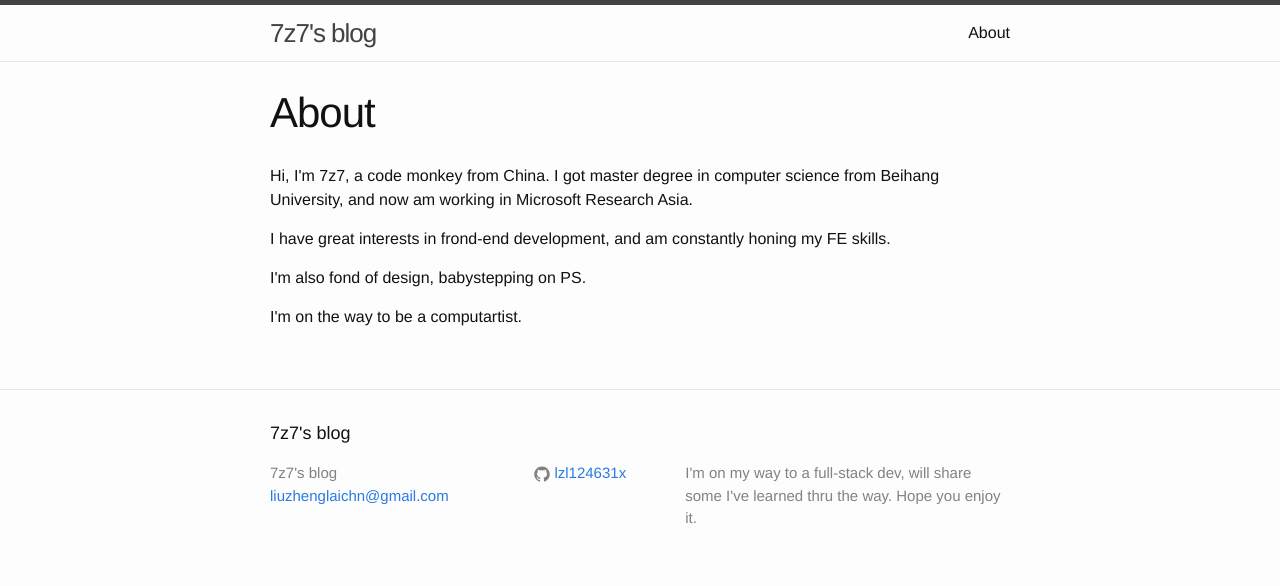
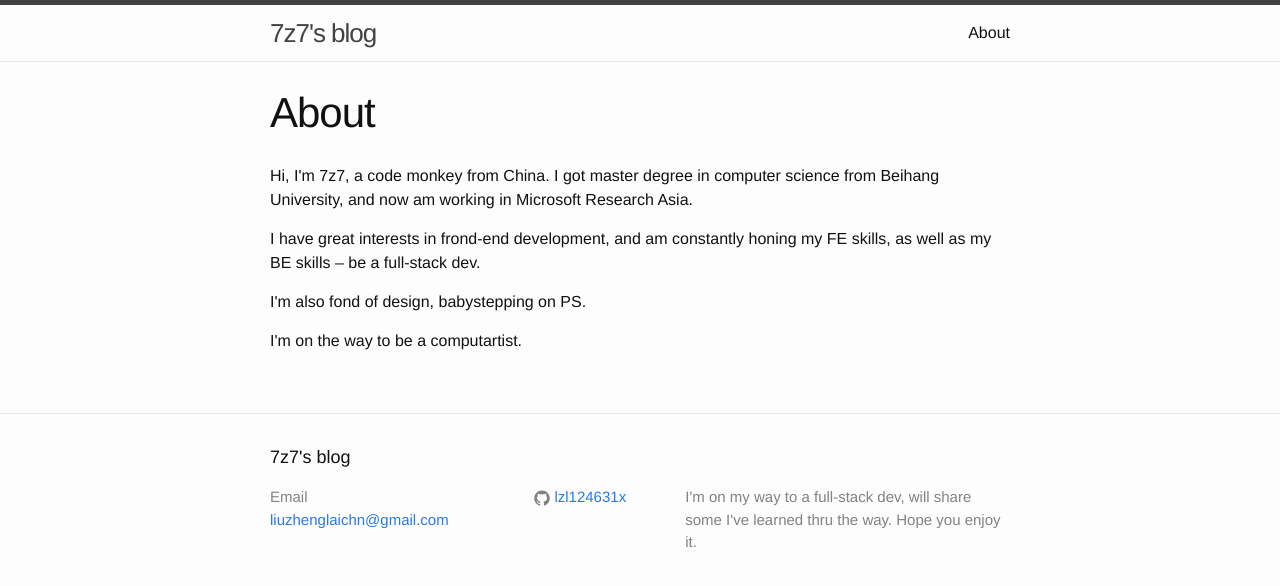
Before and after one commit to lzl124631x/lzl124631x.github.io, a Jekyll site: the page built from about.md, in a window 1280 px wide. Shown: the top 586 px of the page. Built offline with Jekyll 4.4.1, drawn with Linux system fonts in a browser that asks for light colours.

Commit message:
minor change

```diff
--- a/_includes/footer.html
+++ b/_includes/footer.html
@@ -7,7 +7,7 @@
     <div class="footer-col-wrapper">
       <div class="footer-col footer-col-1">
         <ul class="contact-list">
-          <li>{{ site.title }}</li>
+          <li>Email</li>
           <li><a href="mailto:{{ site.email }}">{{ site.email }}</a></li>
         </ul>
       </div>
--- a/about.md
+++ b/about.md
@@ -6,7 +6,7 @@ permalink: /about/
 
 Hi, I\'m 7z7, a code monkey from China. I got master degree in computer science from Beihang University, and now am working in Microsoft Research Asia.
 
-I have great interests in frond-end development, and am constantly honing my FE skills.
+I have great interests in frond-end development, and am constantly honing my FE skills, as well as my BE skills -- be a full-stack dev.
 
 I\'m also fond of design, babystepping on PS.
 
```
